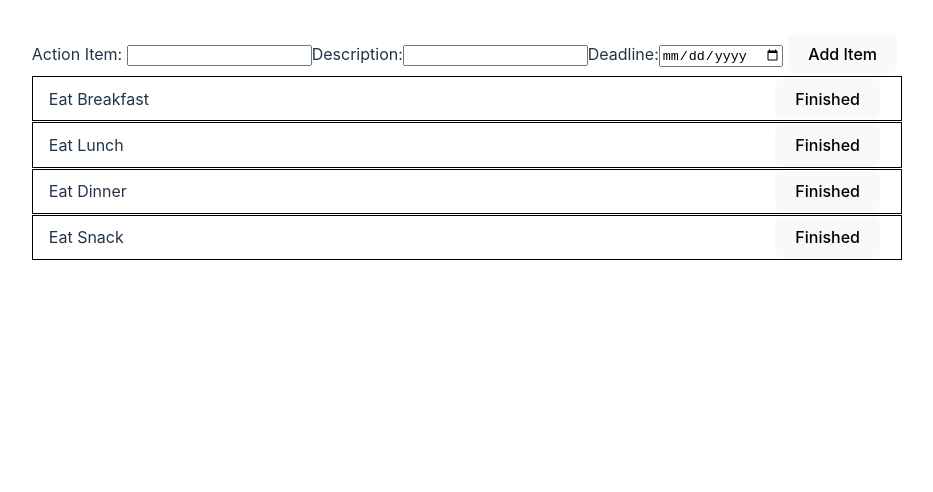
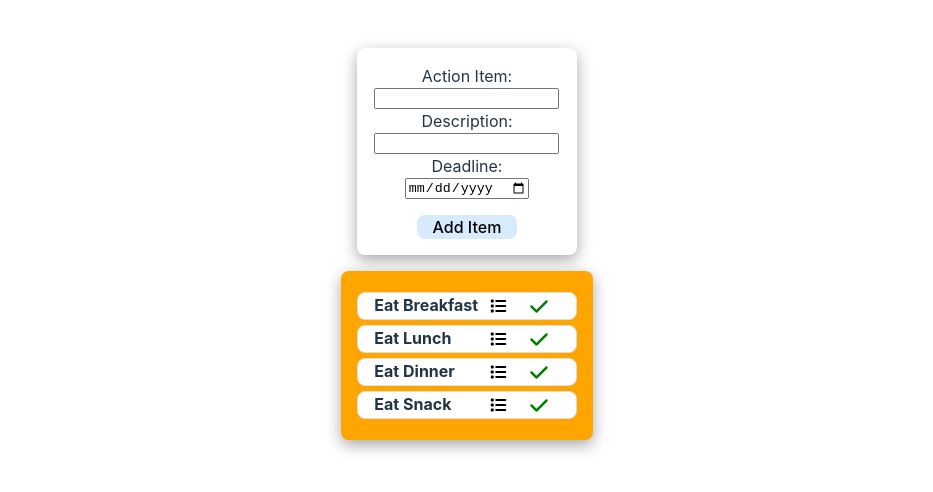
Before and after one commit to RinkM/Odin11-ToDoList-Vite, a React (Vite) app: page / in a window 1280 px wide. Shown: the top 492 px of the page, without its empty margins (173-1106 px from the left). Built offline with nearby package versions, Linux system fonts and the light colour scheme.

Commit message:
major update. adds most details in task

```diff
--- a/src/DisplayList.jsx
+++ b/src/DisplayList.jsx
@@ -9,30 +9,76 @@ const DisplayList = (props) =>{
   const [library, setLibrary] = props.hookLibrary
 
 
+  const markComplete = (reactKey)=> {
 
+    const removeTask = document.getElementById("container"+reactKey)
+    removeTask.classList.add("removeTaskAnimation")
 
-  const markComplete = (reactKey)=> {
     const index = toDoLibrary.findIndex(item =>{
       return item.reactKey == reactKey
     })
-    const removeTask = document.getElementById(reactKey)
-    removeTask.classList.add("removeTaskAnimation")
-
 
     toDoLibrary.splice(index,1)
     setTimeout(()=>setLibrary([...toDoLibrary]), 1000)
+  }
+
+  const viewDetails = (reactKey)=> {
+    const taskContainer = document.getElementById("container"+reactKey)
+    taskContainer.classList.toggle("showDetails")
+
+    const taskBody = document.getElementById("body"+reactKey)
+    taskBody.classList.toggle("hidden")
+  }
 
 
 
-  }
+  const ListItem =  (props)=> {
 
+    const priority = ()=>{
+      if (props.item.priority == 3){
+        return (<span className="spanPriority"> Priority:
+          <i style ={{color: "red"}} className="priority fa fa-exclamation-circle fa-lg" aria-hidden="true">
+            </i>
+            High</span>
+        )
+      } else if (props.item.priority == 2){
+        return (<span className="spanPriority">Priority:
+          <i style = {{color: "orange"}} className="priority fa fa-exclamation-circle fa-lg" aria-hidden="true"></i>Medium</span>
+        )
+      } else if (props.item.priority == 1){
+        return (<span className="spanPriority">Priority:
+          <i style = {{color: "green"}}className="priority fa fa-exclamation-circle fa-lg" aria-hidden="true"></i>Low</span>
+        )
+      } else if (props.item.priority == null){
+        return
+      }
+    }
 
-  const ListItem =  (props)=> {
     return (
-    <div className = "toDoItem" id = {props.item.reactKey}>
-    {props.item.toDoName}
-    <button onClick={()=>markComplete(props.item.reactKey)} className="finishedBtn">Finished</button>
-  </div>
+    <div className = "taskContainer" id = {"container"+props.item.reactKey}>
+      <div className = "taskHeader" id = {"header"+props.item.reactKey}>
+        {props.item.toDoName}
+        <div className="taskButtons">
+          <button onClick={()=>viewDetails(props.item.reactKey)} className="detailsBtn">
+          <i className="fa fa-list" aria-hidden="true"></i>
+          </button>
+          <button onClick={()=>markComplete(props.item.reactKey)} className="finishedBtn">
+            <i className="fa fa-check fa-lg" aria-hidden="true"></i>
+          </button>
+        </div>
+      </div>
+      <div id ={"body"+props.item.reactKey} className = {"taskBody hidden"}>
+
+       {/* ! here is where all I was last working. Adds the details to the tasks.
+       I feel like each thing (or most) should be a separate function.  */}
+
+       <div>{priority()}</div>
+       <div>{props.item.description}</div>
+       <div>Project: {props.item.project}</div>
+       <div>{props.item.dueDate}</div>
+
+      </div>
+    </div>
   )}
 
 
--- a/src/index.css
+++ b/src/index.css
@@ -50,11 +50,11 @@ button {
   margin: 1px 5px ;
   border-radius: 8px;
   border: 1px solid transparent;
-  padding: 0.6em 1.2em;
+
   font-size: 1em;
   font-weight: 500;
   font-family: inherit;
-  background-color: #1a1a1a;
+  background-color: transparent;
   cursor: pointer;
   transition: border-color 0.25s;
 }
@@ -75,33 +75,84 @@ button:focus-visible {
     color: #747bff;
   }
   button {
-    background-color: #f9f9f9;
+
   }
 }
 
+form{
+  margin: 1em;
+  display: flex;
+  flex-direction: column;
+  align-items: center;
+  /* border: 1px solid black; */
+  padding: 1em;
+  box-shadow: rgba(0, 0, 0, 0.35) 0px 5px 15px;
+  border-radius: 8px;
 
-.toDoItem {
-  transition: all 1.2s ease-in;
-  padding: 0 1em;
-  display: flex;
-  justify-content: space-between;
-  align-items: center;
-  border: 1px solid black;
-  margin: 1px 0;
+}
+#formButton{
+  margin: 1em 0 0;
+  background-color:rgb(216, 235, 252);
+  width: 100px;
 }
 
+
 #toDoList{
+  border-radius: 8px;
+  background-color: orange;
+  box-shadow: rgba(0, 0, 0, 0.35) 0px 5px 15px;
+  padding: 1em;
 
 }
 
-.finishedBtn{
+.taskContainer {
+  transition: all 1.2s ease-in;
+  padding: 0 1em;
+  border-radius: 8px;
+  background-color: white;
+  border: 1px solid gainsboro;
+  margin: 5px 0;
 
 }
 
+.taskHeader{
+  /* border: 1px solid red; */
+  display: flex;
+  justify-content: space-between;
+  align-items: start;
+  font-weight: bold;
+  font-size: 1rem;
+}
+
+.taskBody{
+  font-size: .8rem;
+  white-space: pre-line;
+}
+
+
+.priority{
+  margin: 0 .25rem;
+
+}
+
+
+.finishedBtn{
+  color:green
+
+}
+
+.showDetails{
+  transition: all 1.2s ease-in;
+  height:25vh;
+}
 
 .removeTaskAnimation{
   /* transform: scale(.01); */
   transform:translateX(150vw);
 
+}
 
+
+.hidden{
+  display:none;
 }
--- a/src/toDoLibrary.jsx
+++ b/src/toDoLibrary.jsx
@@ -4,19 +4,40 @@
 const toDoLibrary = [
     {toDoName:"Eat Breakfast",
     completed:false,
-    reactKey:0},
+    reactKey:0,
+    description:"Eat eggs and toast.",
+    dueDate: 1680872994363,
+    priority: "3",
+    project:"Food",
+},
 
     {toDoName:"Eat Lunch",
     completed:false,
-    reactKey:1},
+    reactKey:1,
+    description:"Eat sandwich.",
+    dueDate: 1680872994363,
+    priority: "2",
+    project:"Meals",
+
+},
 
     {toDoName:"Eat Dinner",
     completed:false,
-    reactKey:2},
+    reactKey:2,
+    description:"Eat mac & cheese.",
+    dueDate: 1680872994363,
+    priority: "1",
+    project:"Food",
+},
 
     {toDoName:"Eat Snack",
     completed:false,
-    reactKey:3},
+    reactKey:3,
+    description:null,
+    dueDate: null,
+    priority: null,
+    project:"Food",
+},
 
 ]
 
```
